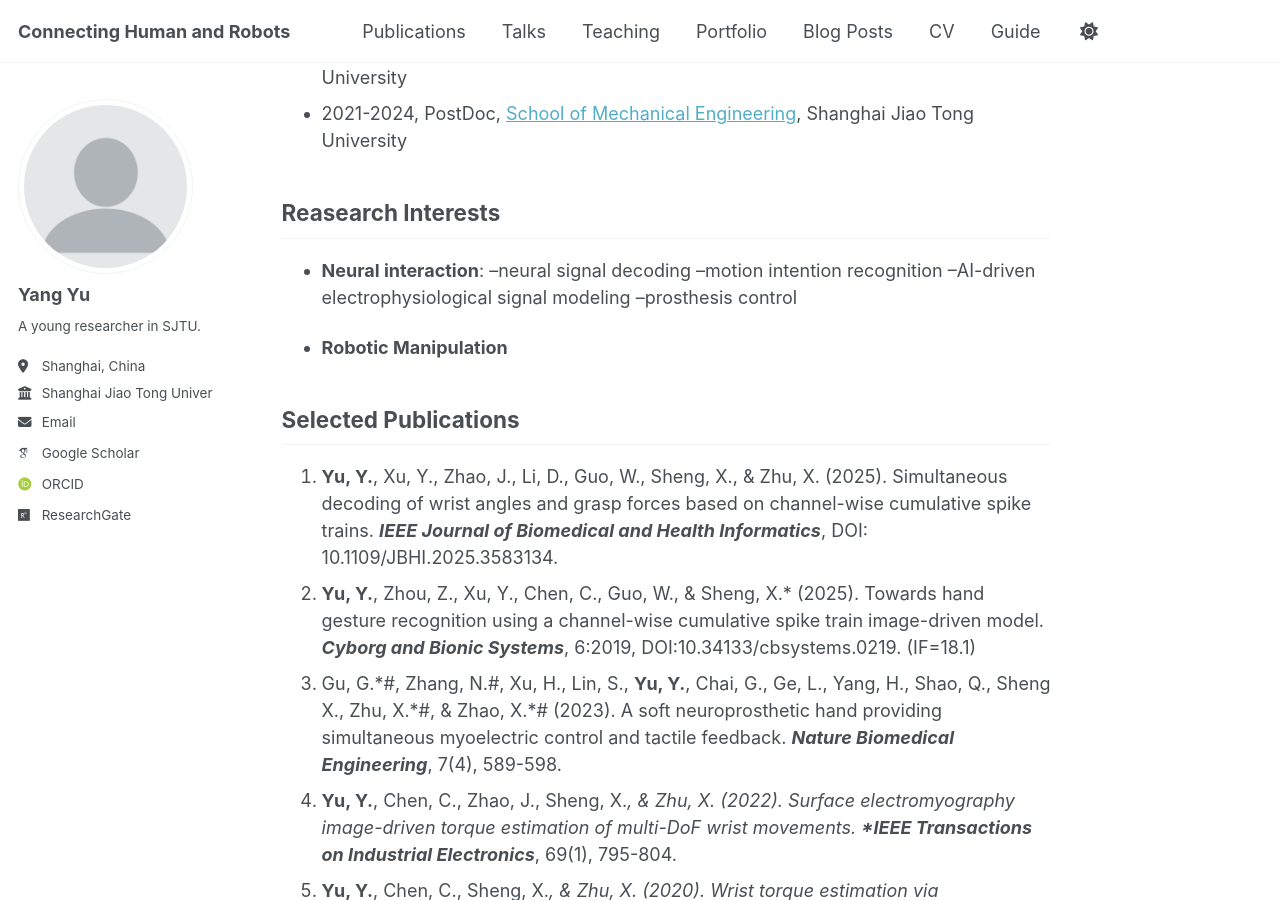
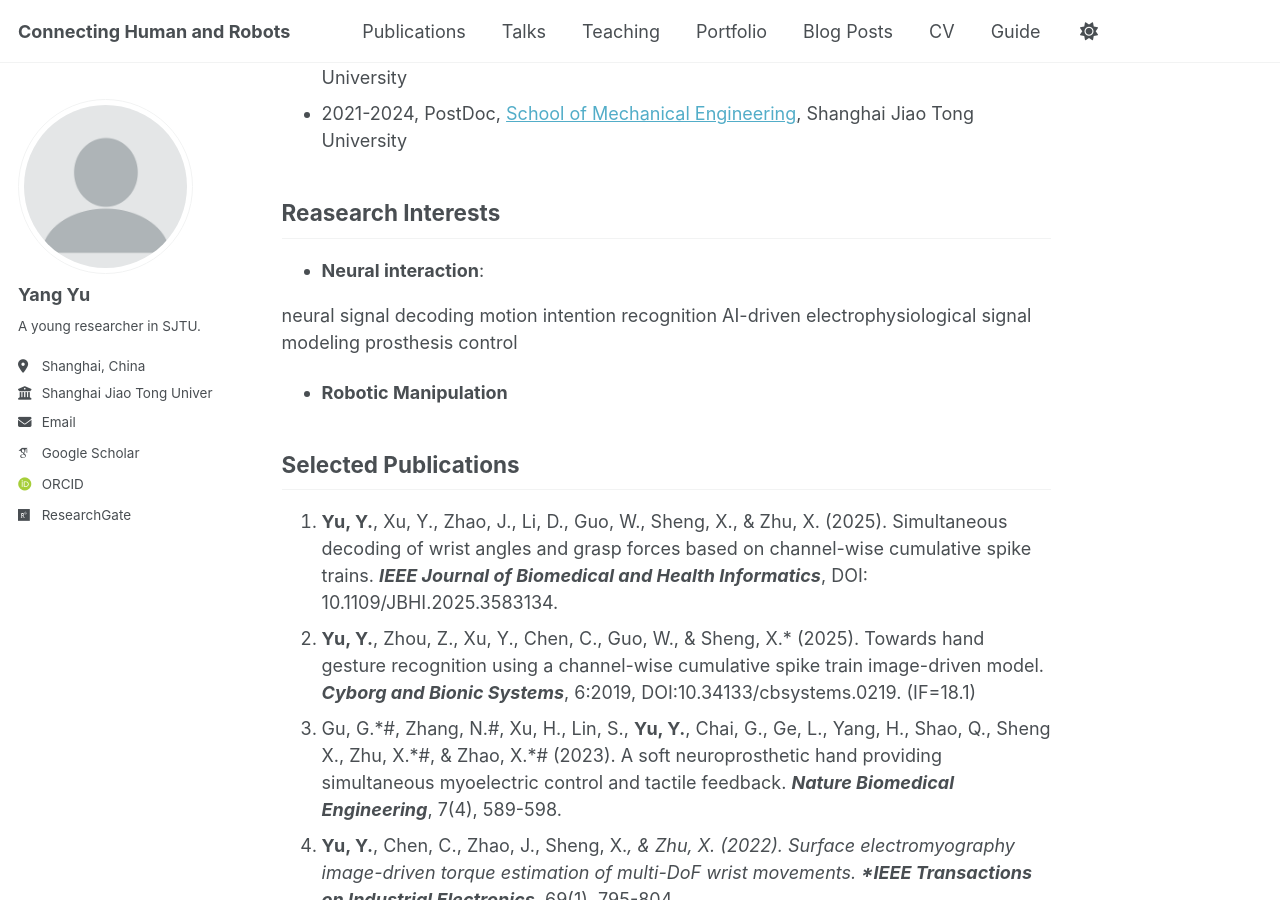
Before and after one commit to Yu-SJTUMRI/Yu-SJTUMRI.github.io, a Jekyll site: the page built from _pages/about.md, in a window 1280 px wide and 900 px high, scrolled down 850 px. Built offline with Jekyll 4.4.1, drawn with Linux system fonts in a browser that asks for light colours; some web fonts are replaced; a script that is not in the unit is left out.

```diff
--- a/_pages/about.md
+++ b/_pages/about.md
@@ -25,10 +25,11 @@ Reasearch Experience
 Reasearch Interests
 ------
 - **Neural interaction**:
---neural signal decoding
---motion intention recognition
---AI-driven electrophysiological signal modeling
---prosthesis control
+
+neural signal decoding
+motion intention recognition
+AI-driven electrophysiological signal modeling
+prosthesis control
 
 - **Robotic Manipulation**
 
```
